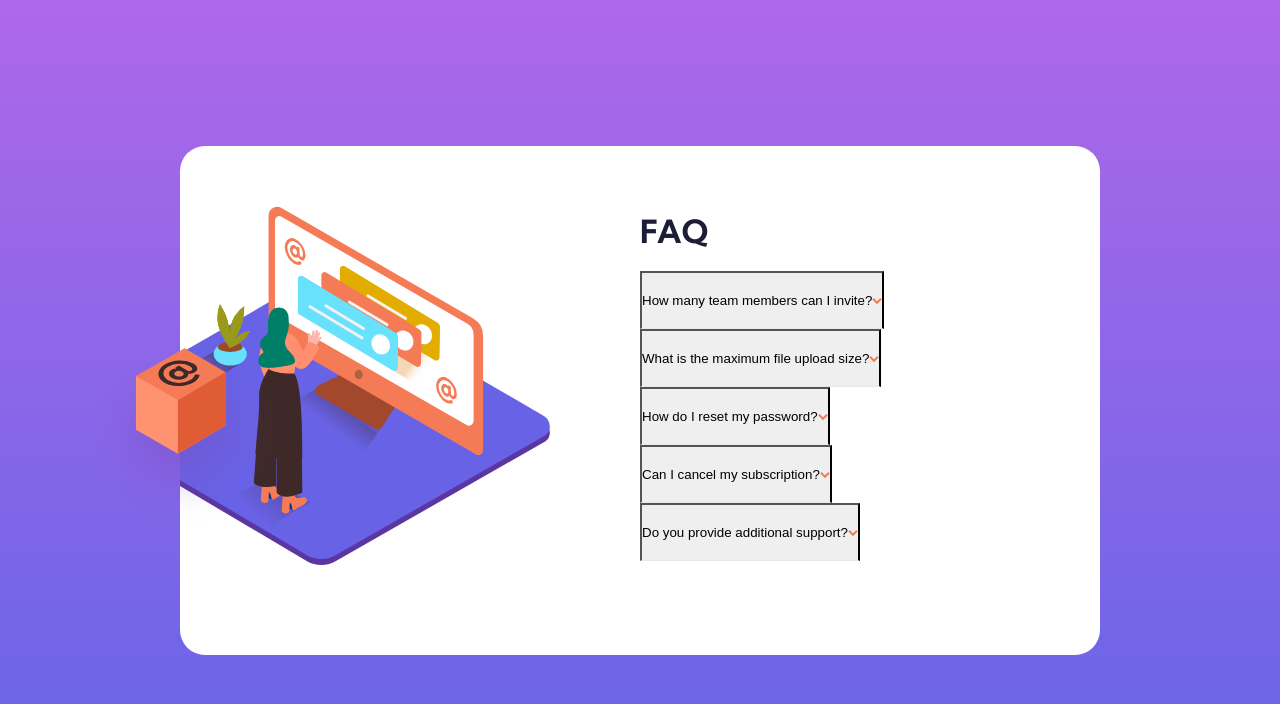
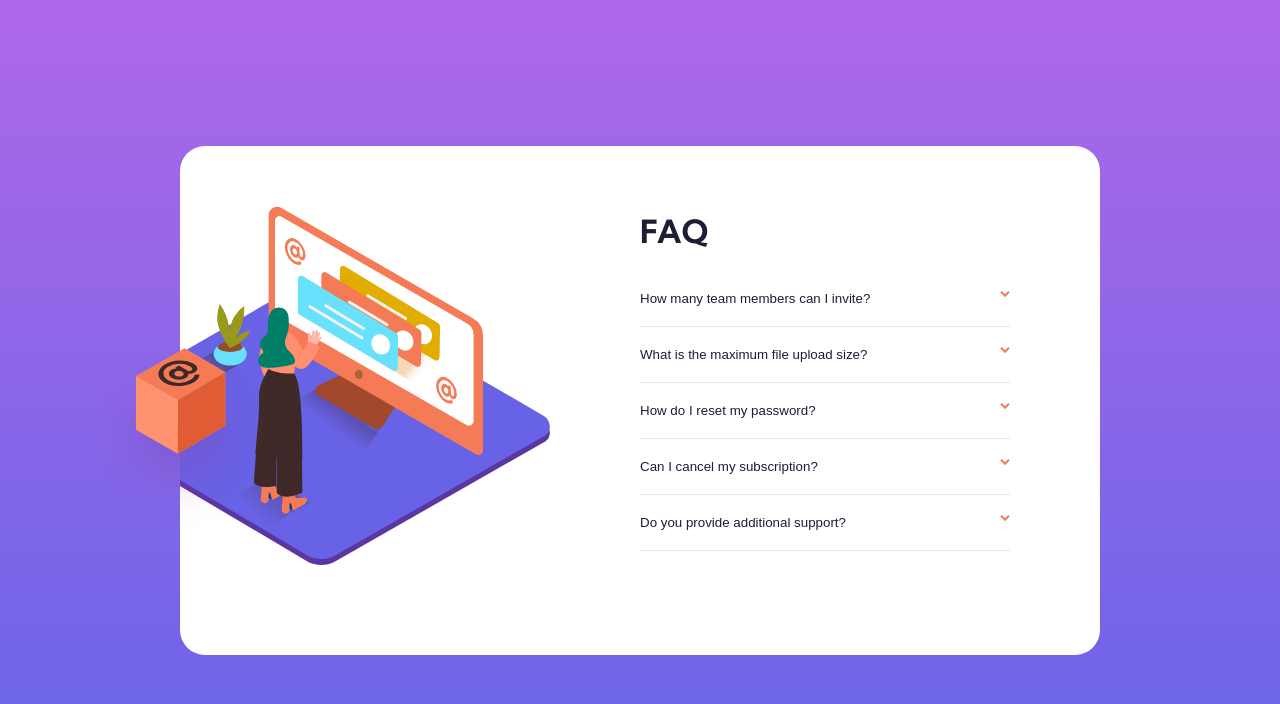
Before and after one commit to michaelakleer/faq-accordion-card-react, a React (Create React App) app: page / in a window 1280 px wide. Shown: the top 704 px of the page. Built offline with nearby package versions, Linux system fonts and the light colour scheme.

Commit message:
Styled buttons

```diff
--- a/src/App.css
+++ b/src/App.css
@@ -6,6 +6,21 @@
 
 body {
   background: linear-gradient(hsl(273, 75%, 66%), hsl(240, 73%, 65%));
+}
+
+button {
+  color: hsl(238, 29%, 16%);
+  border: none;
+  background: #fff;
+  display: flex;
+  justify-content: space-between;
+  width: 100%;
+  padding: 0px;
+  cursor: pointer;
+}
+
+button:hover {
+  color: hsl(14, 88%, 65%);
 }
 
 .App {
@@ -72,16 +87,3 @@ h2 {
   display: inline;
   padding-bottom: 20px;
 }
-
-a {
-  text-decoration: none;
-  color: hsl(238, 29%, 16%);
-}
-
-a:hover {
-  color: hsl(14, 88%, 65%);
-}
-
-a:active {
-  font-weight: 700;
-}
```
